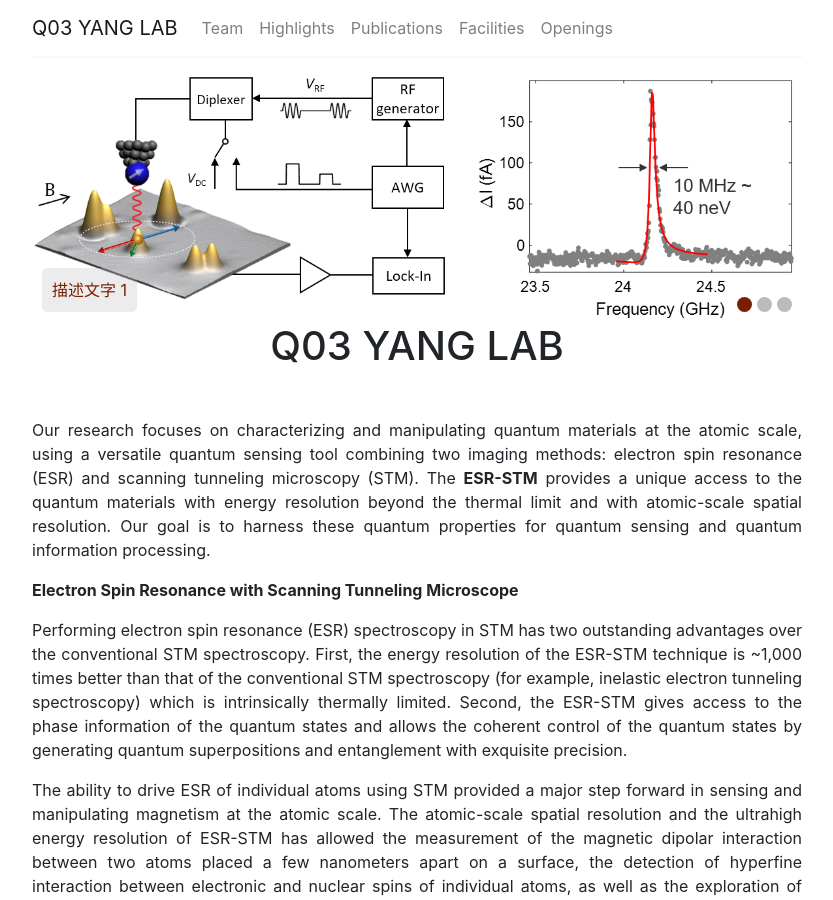
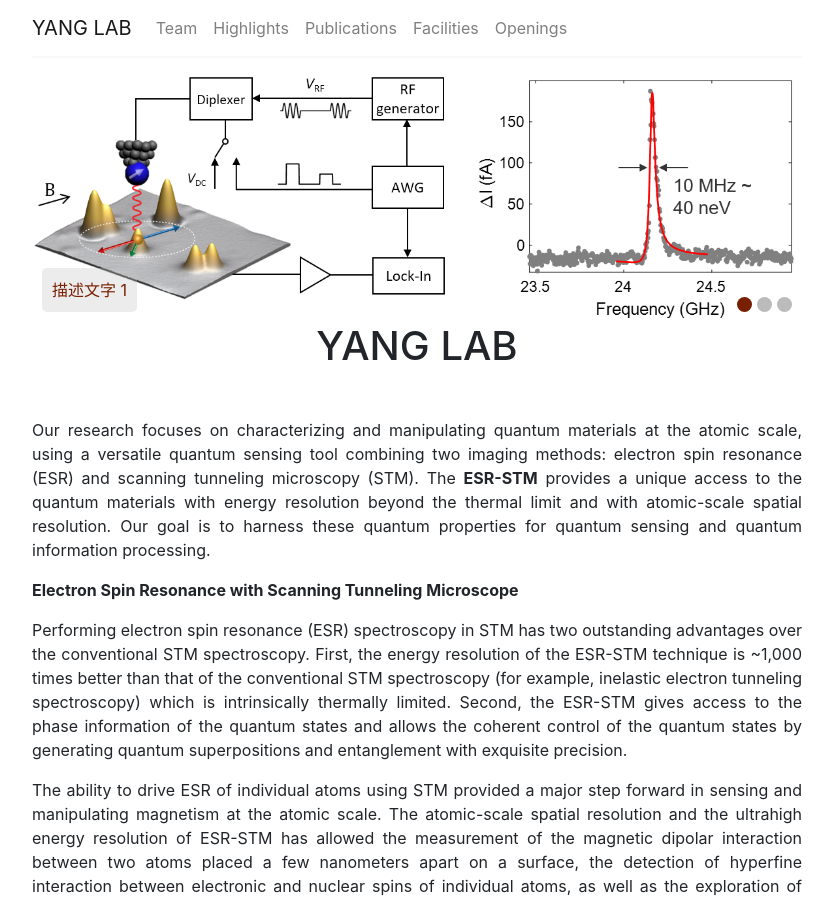
Before and after one commit to ZoomWuun/Q03i, a Jekyll site: the page built from _pages/home.md, in a window 1280 px wide and 900 px high. Shown: the whole window, without its empty margins (223-1056 px from the left). Built offline with Jekyll 4.4.1, drawn with Linux system fonts in a browser that asks for light colours; some of the changed text lies outside the part shown.

Commit message:
Add files via upload

```diff
--- a/_config.yml
+++ b/_config.yml
@@ -6,8 +6,8 @@
 # 'jekyll serve'. If you change this file, please restart the server process.
 
 # Site settings
-title: Q03 YANG LAB
-author: Q03 YANG LAB
+title: YANG LAB
+author: YANG LAB
 email: wuzilong23@mails.ucas.ac.cn
 description: > # this means to ignore newlines until "baseurl:"
   Write an awesome description for your new site here. You can edit this
```
